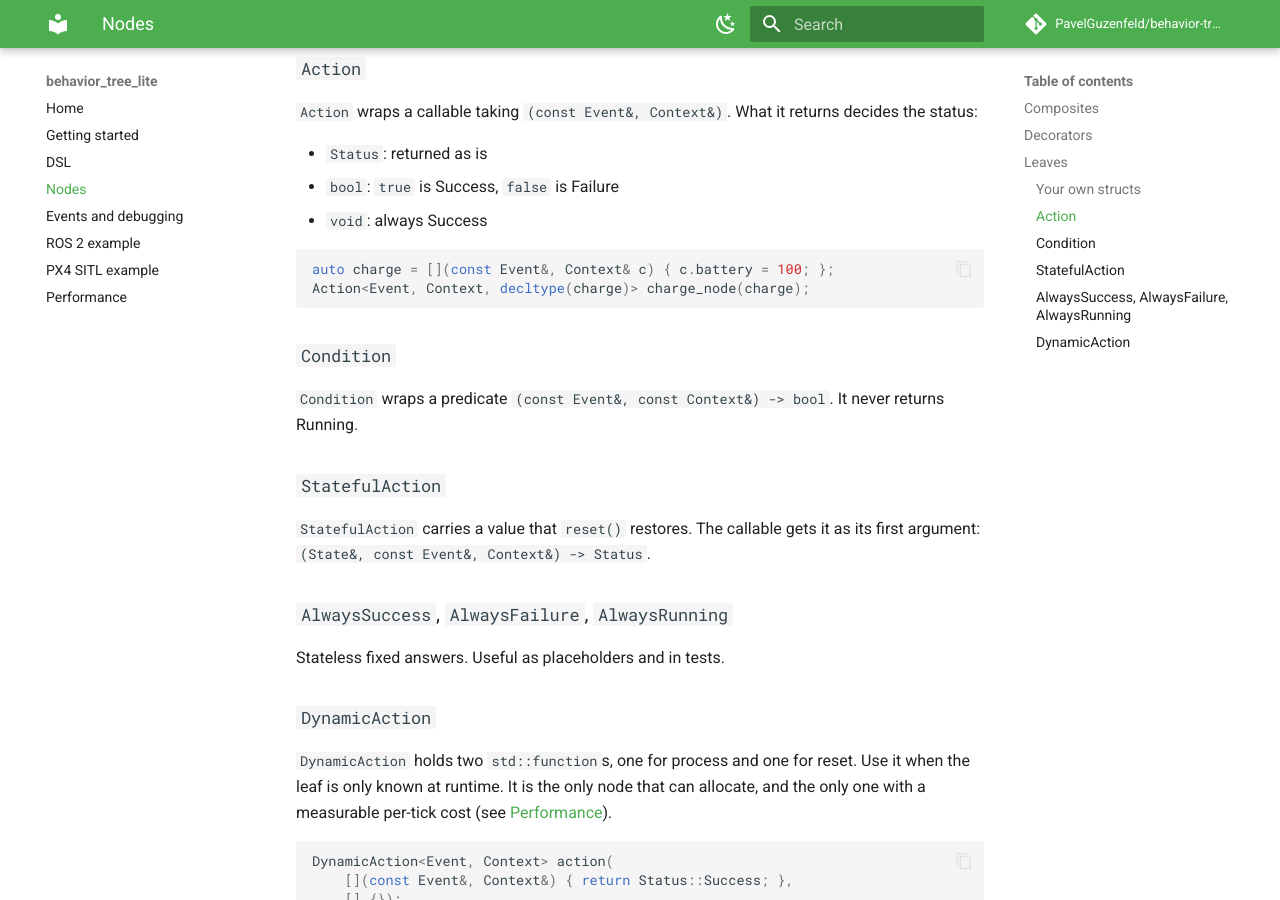
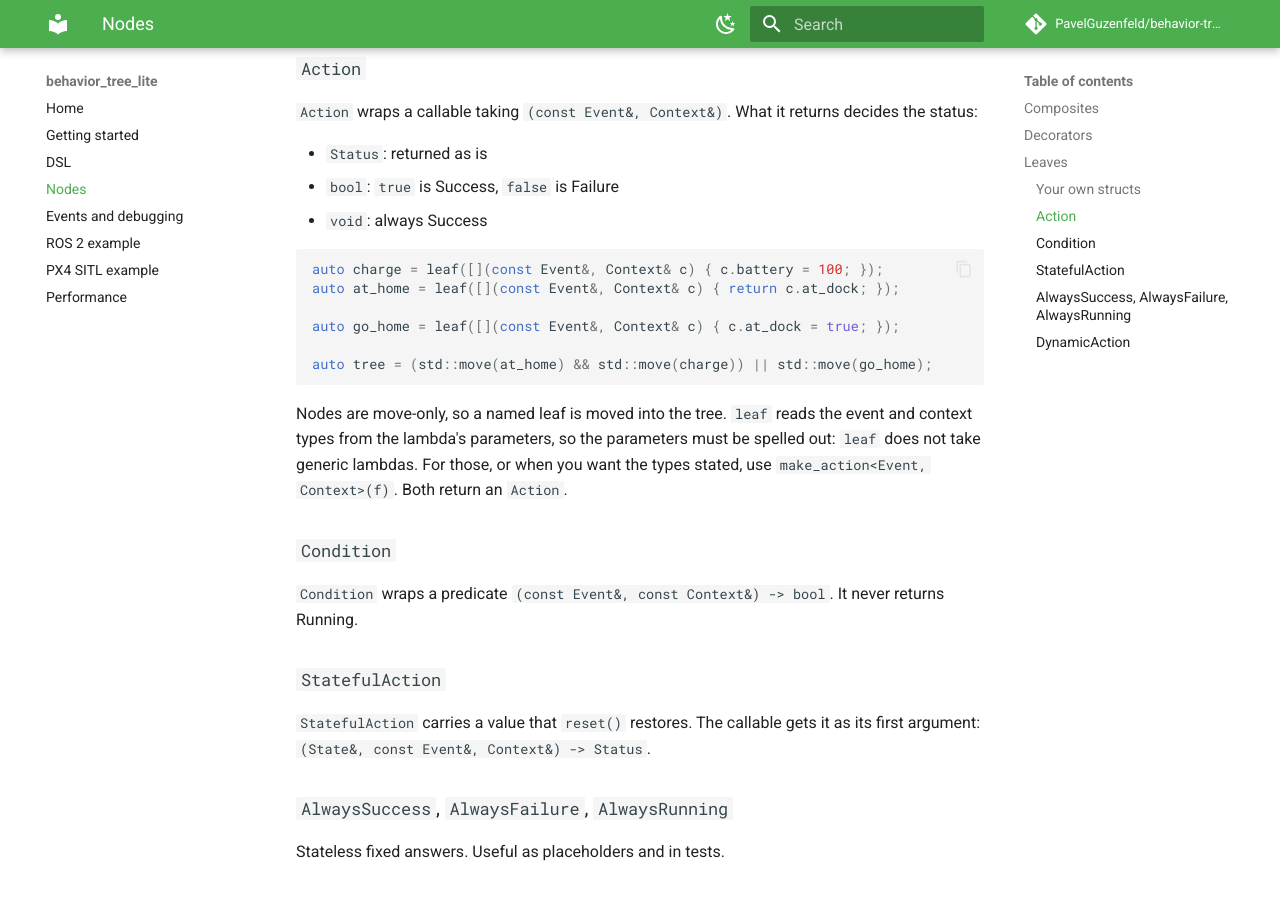
Before and after one commit to PavelGuzenfeld/behavior-tree-lite, an MkDocs documentation site: the page built from docs/nodes.md, in a window 1280 px wide and 900 px high, scrolled down 1766 px. Built offline with MkDocs 1.6.1 and Material for MkDocs 9.7.7, drawn with Linux system fonts in a browser that asks for light colours; comment, search, counter and statistics services are not loaded.

Commit message:
Build leaf nodes straight from lambdas (#18)
leaf(f) wraps a lambda in an Action and reads the event and context
types from its parameters; make_action<E, C>(f) does the same with the
types stated, for generic lambdas.

Closes #5

Co-authored-by: Pavel Guzenfeld <me@pavelguzenfeld.com>

````diff
--- a/docs/nodes.md
+++ b/docs/nodes.md
@@ -64,9 +64,18 @@ decides the status:
 - `void`: always Success
 
 ```cpp
-auto charge = [](const Event&, Context& c) { c.battery = 100; };
-Action<Event, Context, decltype(charge)> charge_node(charge);
+auto charge = leaf([](const Event&, Context& c) { c.battery = 100; });
+auto at_home = leaf([](const Event&, Context& c) { return c.at_dock; });
+
+auto go_home = leaf([](const Event&, Context& c) { c.at_dock = true; });
+
+auto tree = (std::move(at_home) && std::move(charge)) || std::move(go_home);
 ```
+
+Nodes are move-only, so a named leaf is moved into the tree. `leaf` reads the event and context types from the lambda's parameters, so the
+parameters must be spelled out: `leaf` does not take generic lambdas. For
+those, or when you want the types stated, use
+`make_action<Event, Context>(f)`. Both return an `Action`.
 
 ### `Condition`
 
````
Also changed, not shown: 3 other files.
